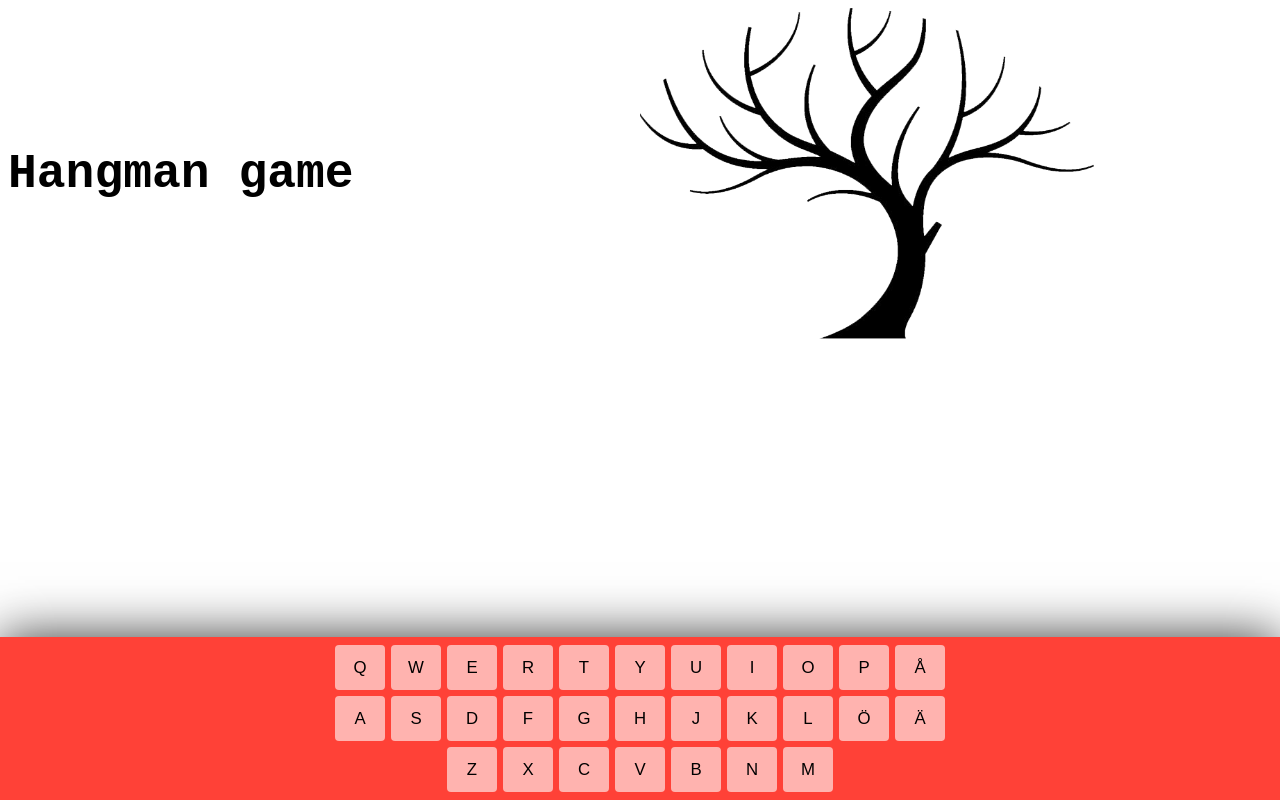
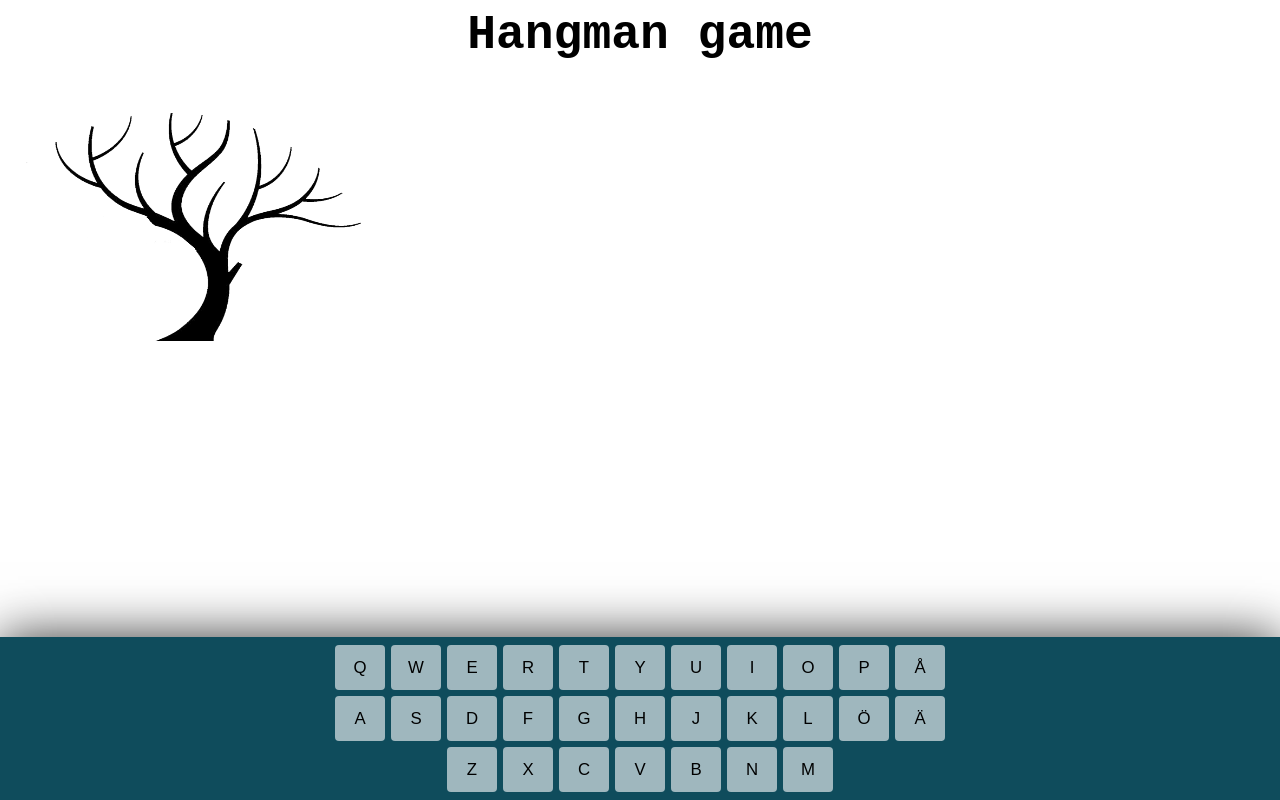
Before and after one commit to NooraAli20/Hangman, a plain HTML site: page index.html in a window 1280 px wide. Drawn offline with Linux system fonts and the light colour scheme; a web font is replaced by a local one.

Commit message:
Changed the order of h1 and images. Aswell as added img css

```diff
--- a/hangman.css
+++ b/hangman.css
@@ -1,9 +1,15 @@
 @import url('https://fonts.googleapis.com/css2?family=Syne+Mono&display=swap');
 
+:root {
+    --maxWidth:1440px;
+    --minWidth:360px;
+
+}
 body {
     /* background-color: #2d6a4f;*/
     font-family: 'Syne Mono', monospace;
     height:100%;
+
 }
 
 h1 {
@@ -12,11 +18,30 @@ h1 {
     font-size: 3rem ;
 }
 
-.container{
+.container {
     display: flex;
     align-items: center;
     justify-content: center;
+    margin-top: -3rem;
+
 }
+img {
+    display: flex;
+    justify-items: center;
+    align-items: center;
+    position: relative;
+
+
+}
+/*
+.ResetGame {
+    display: flex;
+    align-items: center;
+    justify-content: center;
+    transform: translateX(675%);
+    margin-top: 7rem;
+}
+
 
 .child {
     display: flex;
@@ -24,13 +49,17 @@ h1 {
     width: 100%;
   }
 
+  .child-play {
+      align-items: center;
+  }
+*/
   .keyboard {
     position: fixed;
     left: 0;
     bottom: 0;
     width:100%;
     padding: 5px 0;
-    background: #FF4137;
+    background: #0f4c5c;
     box-shadow: 0 0 50px rgba(0, 0, 0, 0.8);
     user-select: none;
     transition: bottom 4s;
--- a/index.html
+++ b/index.html
@@ -12,11 +12,15 @@
         <section class="child">
             <h1>Hangman game</h1>
         </section>
-        <br/>
+        </section>
        <section class="child play">
-           <img src="images/2.png" width="454px" height="331px">
+           <img src="images/1.png" width="354px" height="231px">
        </section>
-    </section>
+      <!--
+       <article>
+       <button class= "ResetGame">Play again!</button>
+       </article>
+    -->
     <script  src="js/randomwords.js"></script>
     <script  src="js/Keyboard.js"></script>
     <script  src="js/hangman.js"></script>
```
